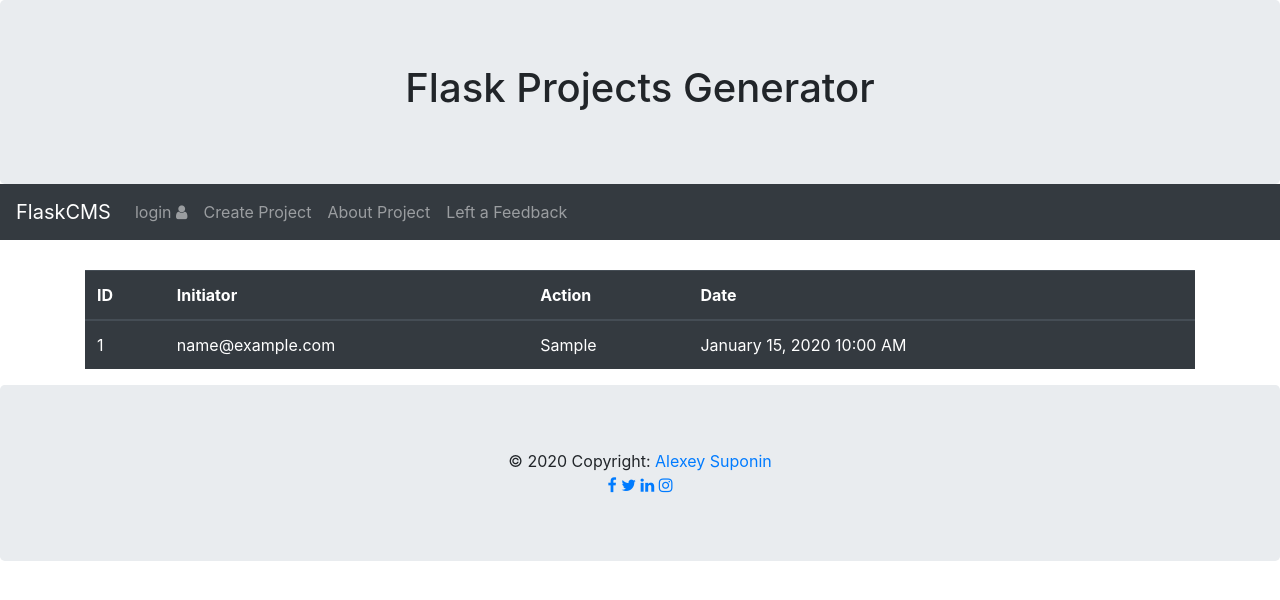
After one commit to lexluter1988/flaskcms, a Flask app: page /events in a window 1280 px wide. The commit adds this page. Shown: the top 600 px of the page. Run offline with Flask 2, Linux system fonts and the light colour scheme; tables that the repository leaves empty hold one stand-in row (values such as "Sample post"); some libraries are stand-ins or nearby versions.

Commit message:
event log for admin, closes #64

```diff
--- a/app/main/routes.py
+++ b/app/main/routes.py
@@ -12,7 +12,7 @@ from app.builders.tasks import BuildDirsTask, CreateArchiveTask, BuildConfigsTas
 from app.main import bp
 from app.main.forms import ProjectForm, FeedBackForm
 from app.managers.eventmanager import Action
-from app.models import Project, FeedBack
+from app.models import Project, FeedBack, Event
 
 
 def _get_username():
@@ -141,3 +141,9 @@ def project_get(project_id):
     project = db.session.query(Project).\
         filter(Project.user_id == current_user.id).filter(Project.id == project_id).first()
     return render_template('main/project.html', title='Project', project=project)
+
+
+@bp.route('/events', methods=['GET'])
+def events():
+    events = db.session.query(Event).all()
+    return render_template('main/eventlog.html', title='Event Log', events=events)
--- a/app/templates/main/base.html
+++ b/app/templates/main/base.html
@@ -61,6 +61,9 @@
       <li class="nav-item">
         <a class="nav-link" href="{{ url_for('main.feedbacks') }}">{{ _('Feedback from Customers') }}</a>
       </li>
+      <li class="nav-item">
+        <a class="nav-link" href="{{ url_for('main.events') }}">{{ _('Event Log') }}</a>
+      </li>
       {% else %}
         <a class="nav-link" href="{{ url_for('main.feedback') }}">{{ _('Left a Feedback') }}</a>
       {%  endif %}
--- /dev/null
+++ b/app/templates/main/eventlog.html
@@ -0,0 +1,27 @@
+{% extends "main/base.html" %}
+
+{% block app_content %}
+  <table class="table table-dark">
+    <thead>
+      <tr>
+        <th>{{ _('ID') }}</th>
+        <th>{{ _('Initiator') }}</th>
+        <th>{{ _('Action') }}</th>
+        <th>{{ _('Date') }}</th>
+        <th></th>
+      </tr>
+    </thead>
+    <tbody>
+      {% if events | length %}
+        {% for event in events %}
+        <tr>
+          <td>{{ event.id }}</td>
+          <td>{{ event.author.email }}</td>
+          <td>{{ event.action }}</td>
+          <td>{{ moment(event.timestamp).format('LLL') }}</td>
+        </tr>
+        {% endfor %}
+      {% endif %}
+    </tbody>
+  </table>
+{% endblock %}
```
Also changed, not shown: app/models.py (line endings or trailing spaces).
